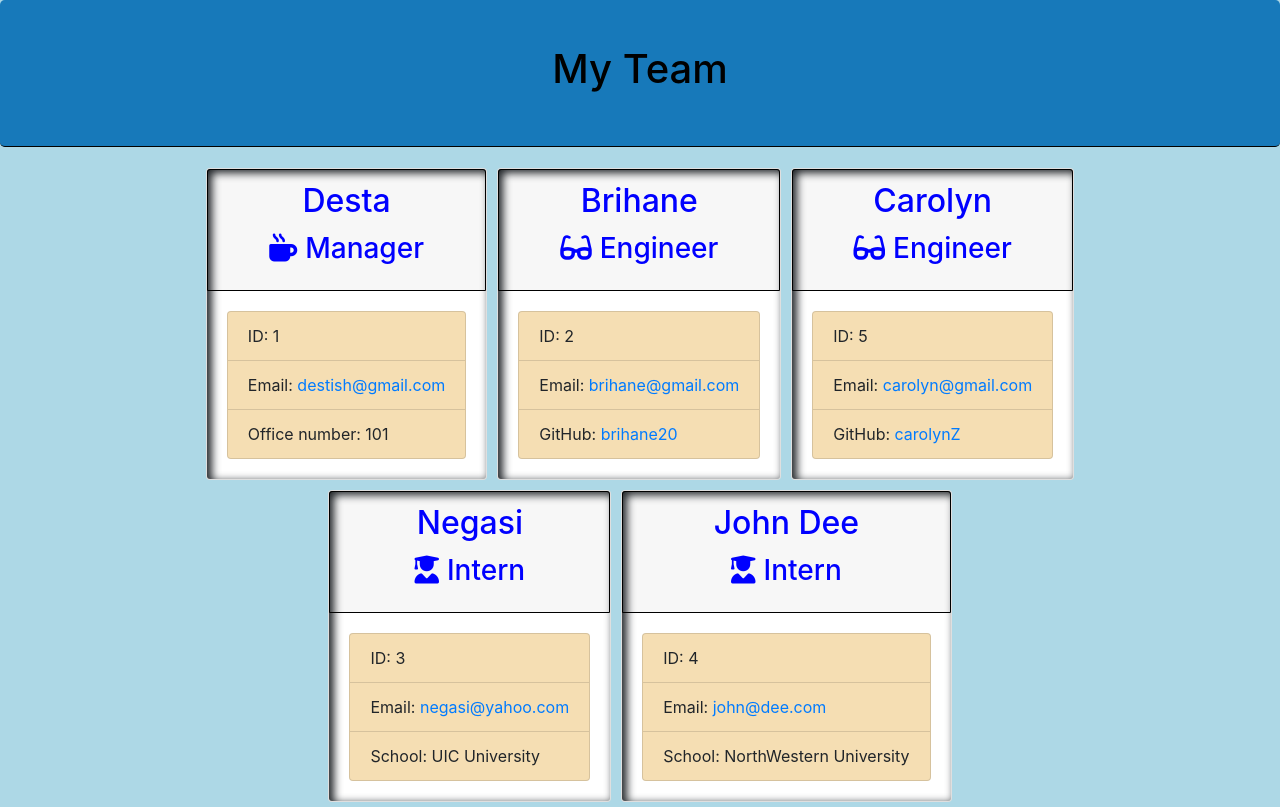
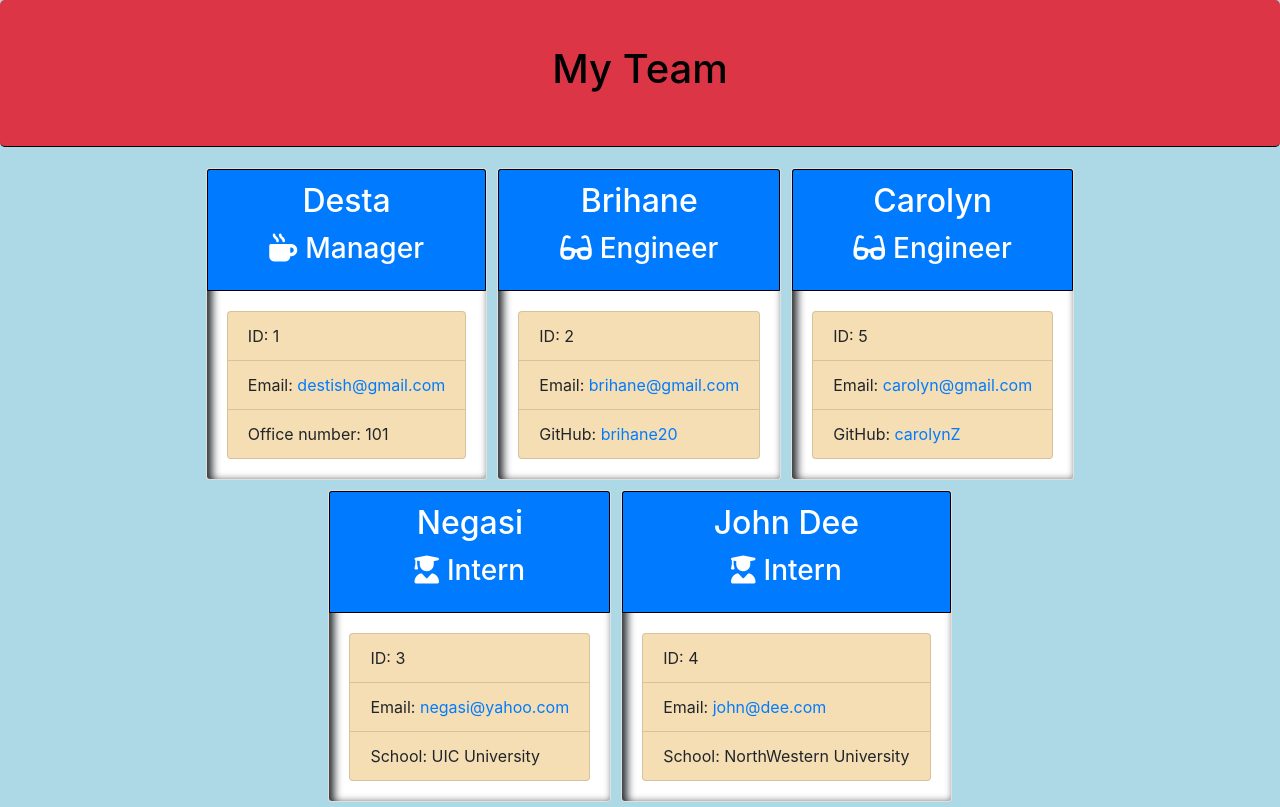
Before and after one commit to destish21/employee-team-profile-generator, a website: page Develop/output/team.html in a window 1280 px wide. Drawn offline with nearby package versions, Linux system fonts and the light colour scheme.

Commit message:
Updated output/styles and Readme

```diff
--- a/Develop/output/style.css
+++ b/Develop/output/style.css
@@ -9,6 +9,7 @@ body{
 
 .team-heading {
     background-color: #1779ba;
+    background-color:#dc3545;
     color: black;
     padding: 45px;
     border-bottom: 1px black solid;
@@ -21,15 +22,16 @@ body{
 }
 
 h2, h3 {
-    color: blue;
+    color: white;
     text-align: center;
 }
 
 i {
-    color: blue;
+    color: white;
 }
 
 .card-header {
+    background-color:#007bff; ;
     border: 1px solid #000000;
 }
 
```
